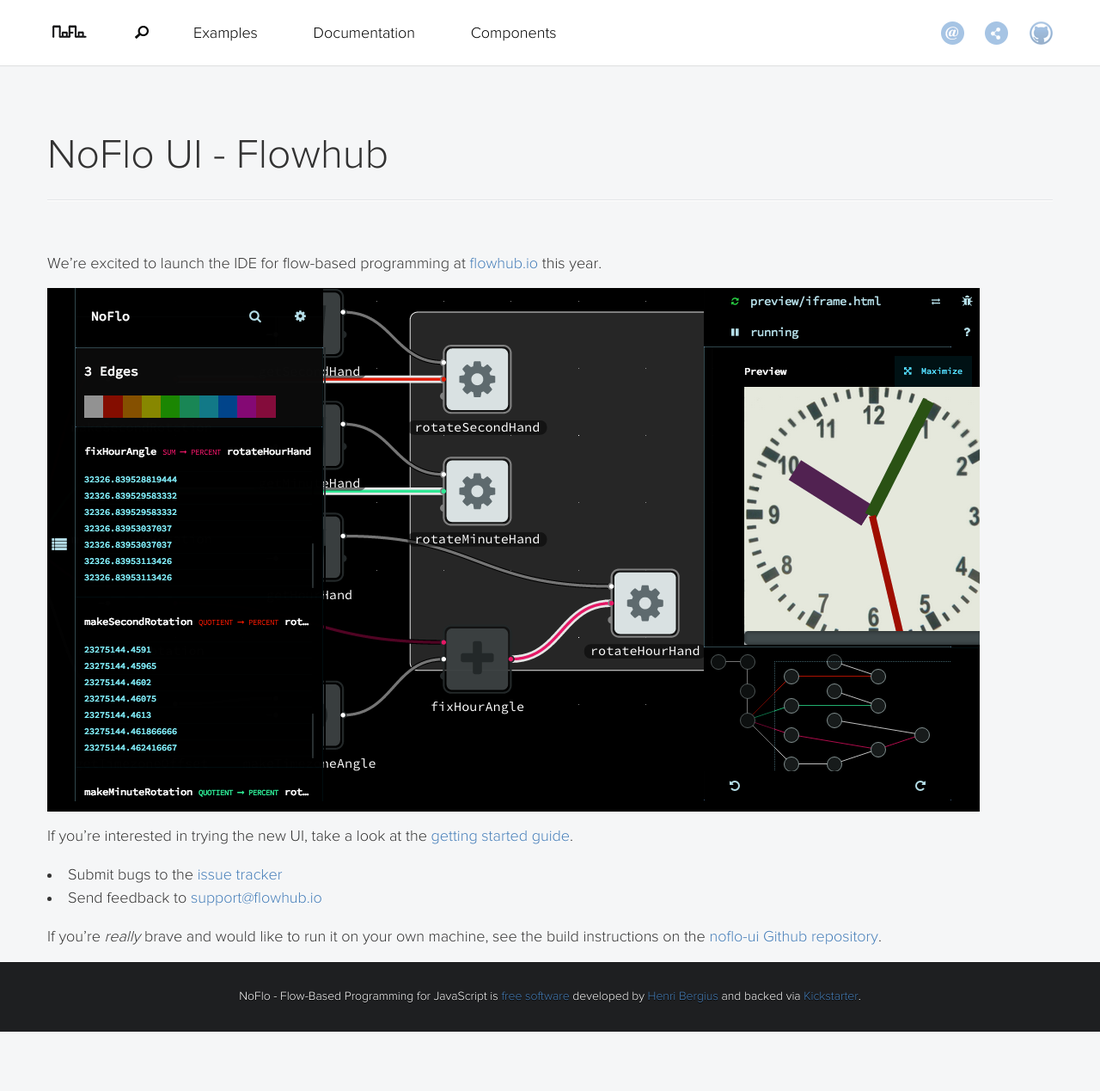
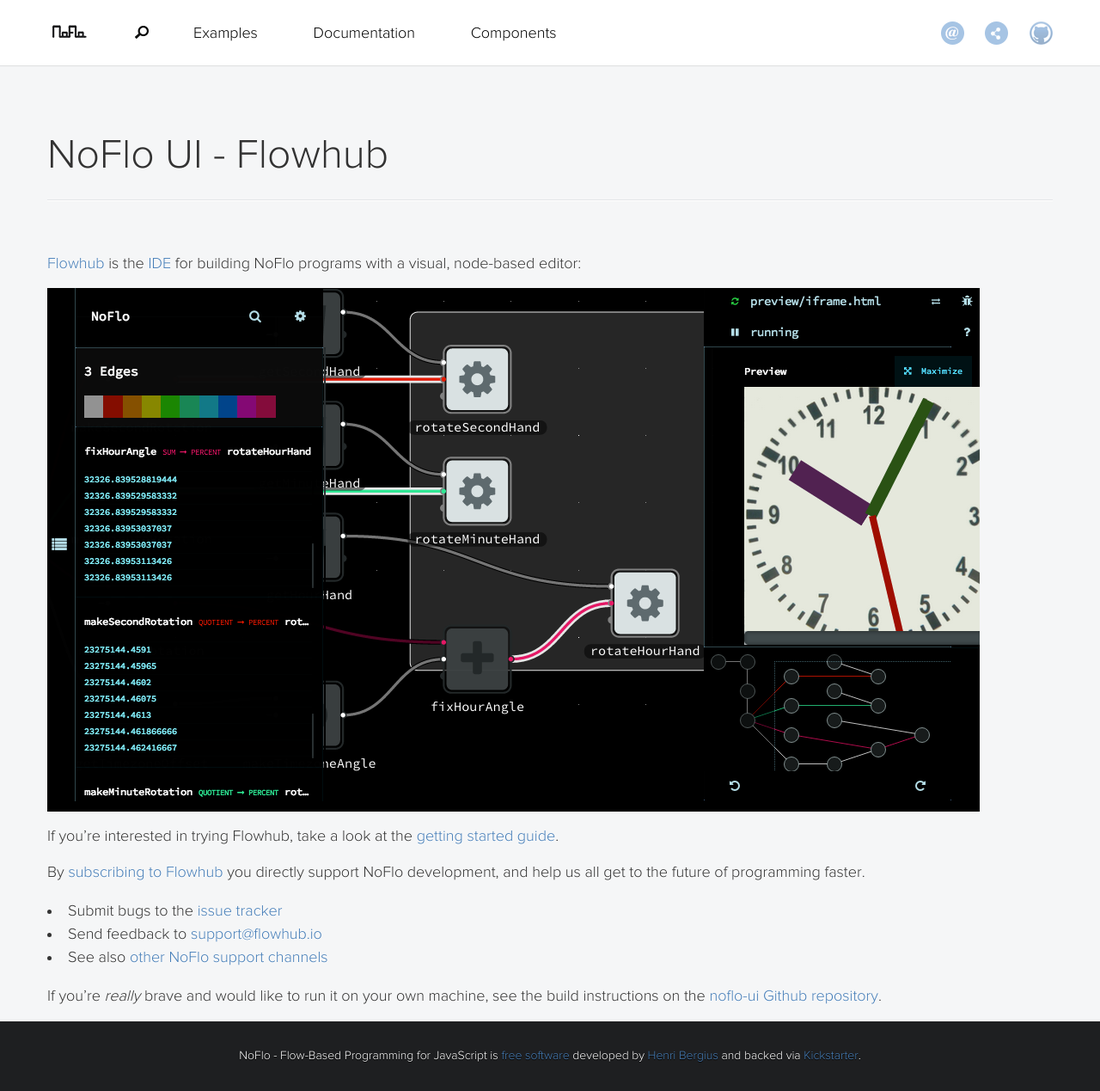
Before and after one commit to noflo/noflo.github.io, a Jekyll site: the page built from noflo-ui/index.md, in a window 1280 px wide and 1269 px high. Shown: the whole window at 86% size. Built offline with Jekyll 4.4.1, drawn with Linux system fonts in a browser that asks for light colours; nearby versions of some CDN libraries.

Commit message:
Modernize copy

```diff
--- a/noflo-ui/index.md
+++ b/noflo-ui/index.md
@@ -3,13 +3,16 @@ layout: basic
 title: NoFlo UI - Flowhub
 ---
 
-We're excited to launch the IDE for flow-based programming at [flowhub.io](https://flowhub.io/) this year.
+[Flowhub](https://flowhub.io/) is the [IDE](https://flowhub.io/ide/) for building NoFlo programs with a visual, node-based editor:
 
 [![screen shot of Flowhub IDE 2014-04-03](ScreenShot-2014-04-03.png)](https://app.flowhub.io)
 
-If you're interested in trying the new UI, take a look at the [getting started guide](https://docs.flowhub.io/getting-started-browser/).
+If you're interested in trying Flowhub, take a look at the [getting started guide](https://docs.flowhub.io/getting-started-browser/).
+
+By [subscribing to Flowhub](https://plans.flowhub.io) you directly support NoFlo development, and help us all get to the future of programming faster.
 
 * Submit bugs to the [issue tracker](https://github.com/noflo/noflo-ui/issues)
 * Send feedback to [support@flowhub.io](mailto:support@flowhub.io)
+* See also [other NoFlo support channels](/support/)
 
 If you're *really* brave and would like to run it on your own machine, see the build instructions on the [noflo-ui Github repository](https://github.com/noflo/noflo-ui).
```
